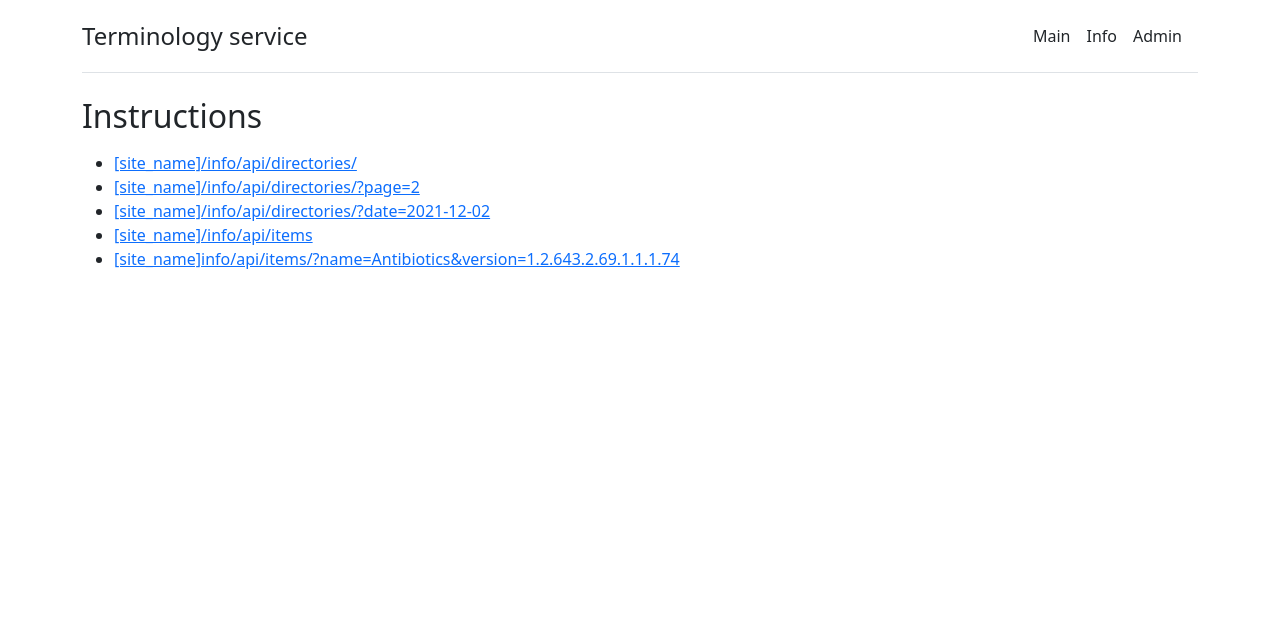
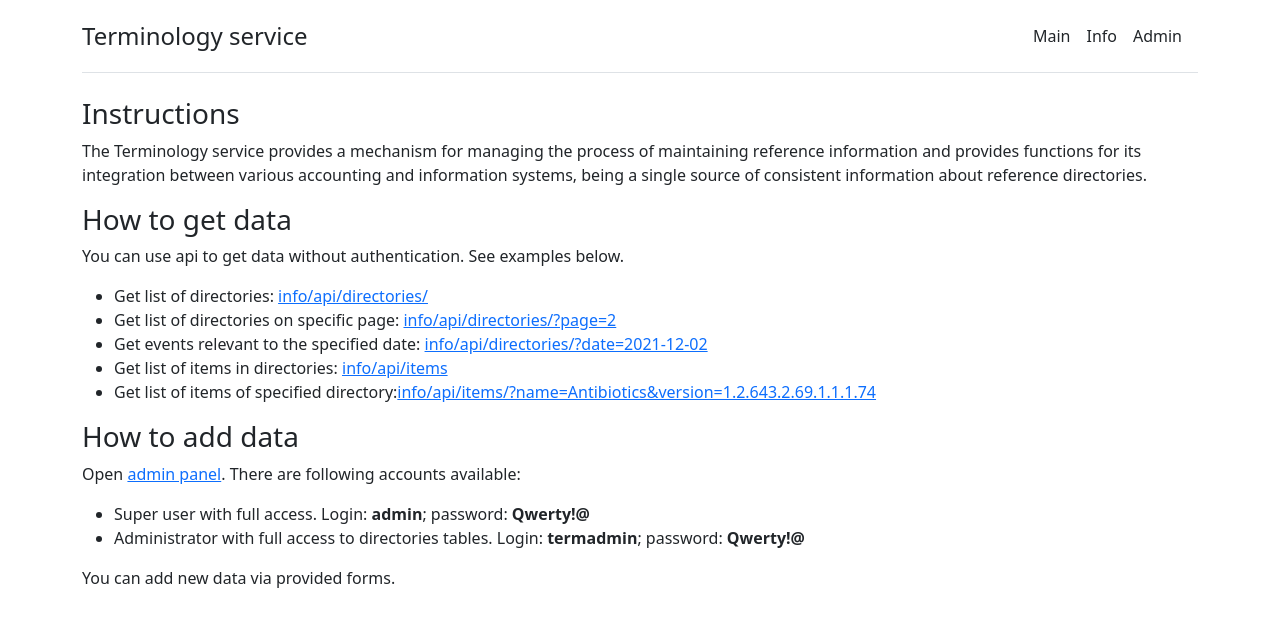
Before and after one commit to BasedOnEvidence/terminology-service, a Django app: page / in a window 1280 px wide. Shown: the top 627 px of the page. Run offline with Django 3.2, Linux system fonts and the light colour scheme.

Commit message:
Add instructions on site

```diff
--- a/terminology_service/templates/terminology_service/index.html
+++ b/terminology_service/templates/terminology_service/index.html
@@ -5,14 +5,35 @@
 {% endblock %}
 
 {% block content %}
-    <h2>Instructions</h2>
+    <h3>Instructions</h3>
     <p>
-        <ul>
-            <li><a href="info/api/directories/" target="_blank">[site_name]/info/api/directories/</a></li>
-            <li><a href="info/api/directories/?page=2" target="_blank">[site_name]/info/api/directories/?page=2</a></li>
-            <li><a href="info/api/directories/?date=2021-12-02" target="_blank">[site_name]/info/api/directories/?date=2021-12-02</a></li>
-            <li><a href="info/api/items" target="_blank">[site_name]/info/api/items</a></li>
-            <li><a href="info/api/items/?name=Antibiotics&version=1.2.643.2.69.1.1.1.74" target="_blank">[site_name]info/api/items/?name=Antibiotics&version=1.2.643.2.69.1.1.1.74</a></li>
-        </ul>
+        The Terminology service provides a mechanism for managing the process of maintaining reference information and
+        provides functions for its integration between various accounting and information systems, being a single source of
+        consistent information about reference directories.
+    </p>
+    <h3>How to get data</h3>
+    <p>
+        You can use api to get data without authentication. See examples below.
+    <ul>
+        <li>Get list of directories: <a href="info/api/directories/" target="_blank">info/api/directories/</a>
+        </li>
+        <li>Get list of directories on specific page: <a href="info/api/directories/?page=2"
+                target="_blank">info/api/directories/?page=2</a></li>
+        <li>Get events relevant to the specified date: <a href="info/api/directories/?date=2021-12-02"
+                target="_blank">info/api/directories/?date=2021-12-02</a></li>
+        <li>Get list of items in directories: <a href="info/api/items" target="_blank">info/api/items</a></li>
+        <li>Get list of items of specified directory:<a
+                href="info/api/items/?name=Antibiotics&version=1.2.643.2.69.1.1.1.74"
+                target="_blank">info/api/items/?name=Antibiotics&version=1.2.643.2.69.1.1.1.74</a></li>
+    </ul>
+    </p>
+    <h3>How to add data</h3>
+    <p>
+        Open <a href="admin">admin panel</a>. There are following accounts available:
+    <ul>
+        <li>Super user with full access. Login: <b>admin</b>; password: <b>Qwerty!@</b></li>
+        <li>Administrator with full access to directories tables. Login: <b>termadmin</b>; password: <b>Qwerty!@</b></li>
+    </ul>
+        You can add new data via provided forms.
     </p>
 {% endblock %}
```
Also changed, not shown: terminology_service/templates/form/info.html (indentation only).
